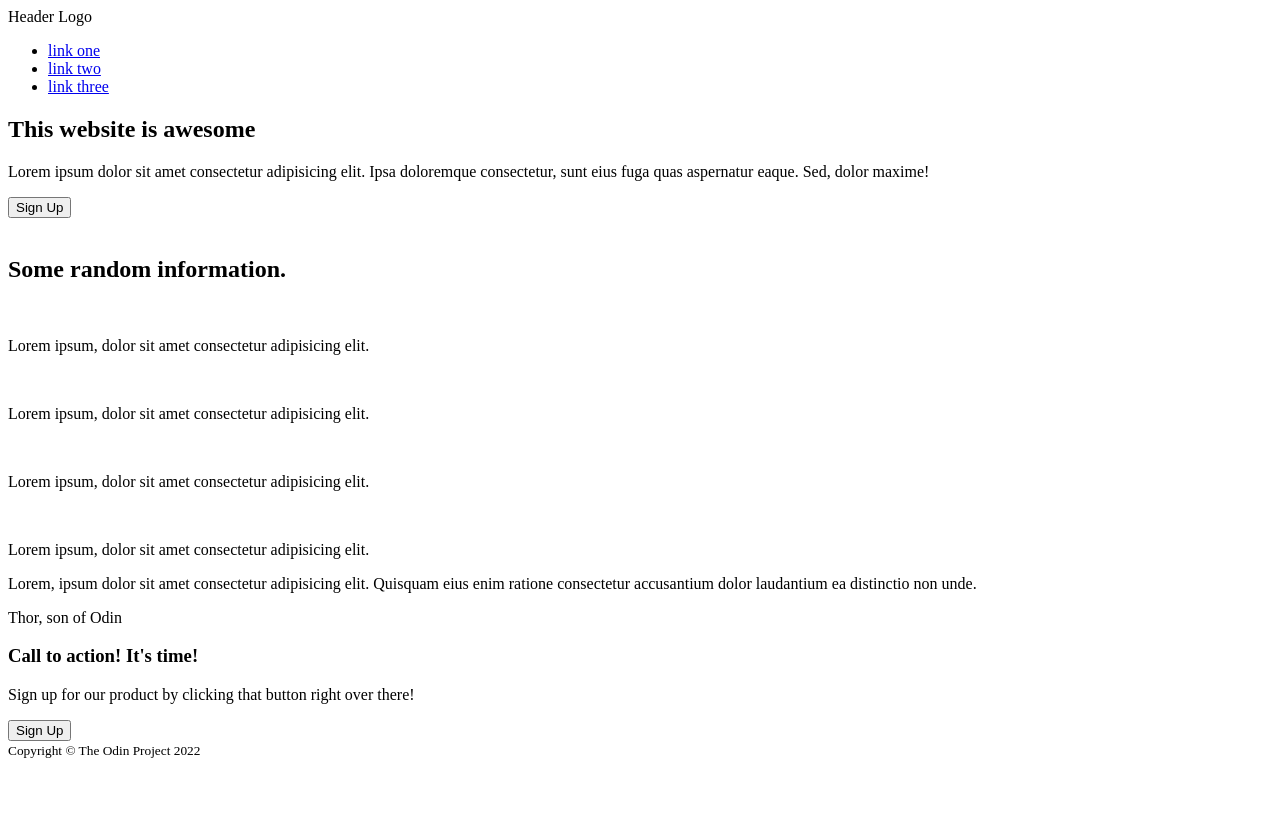
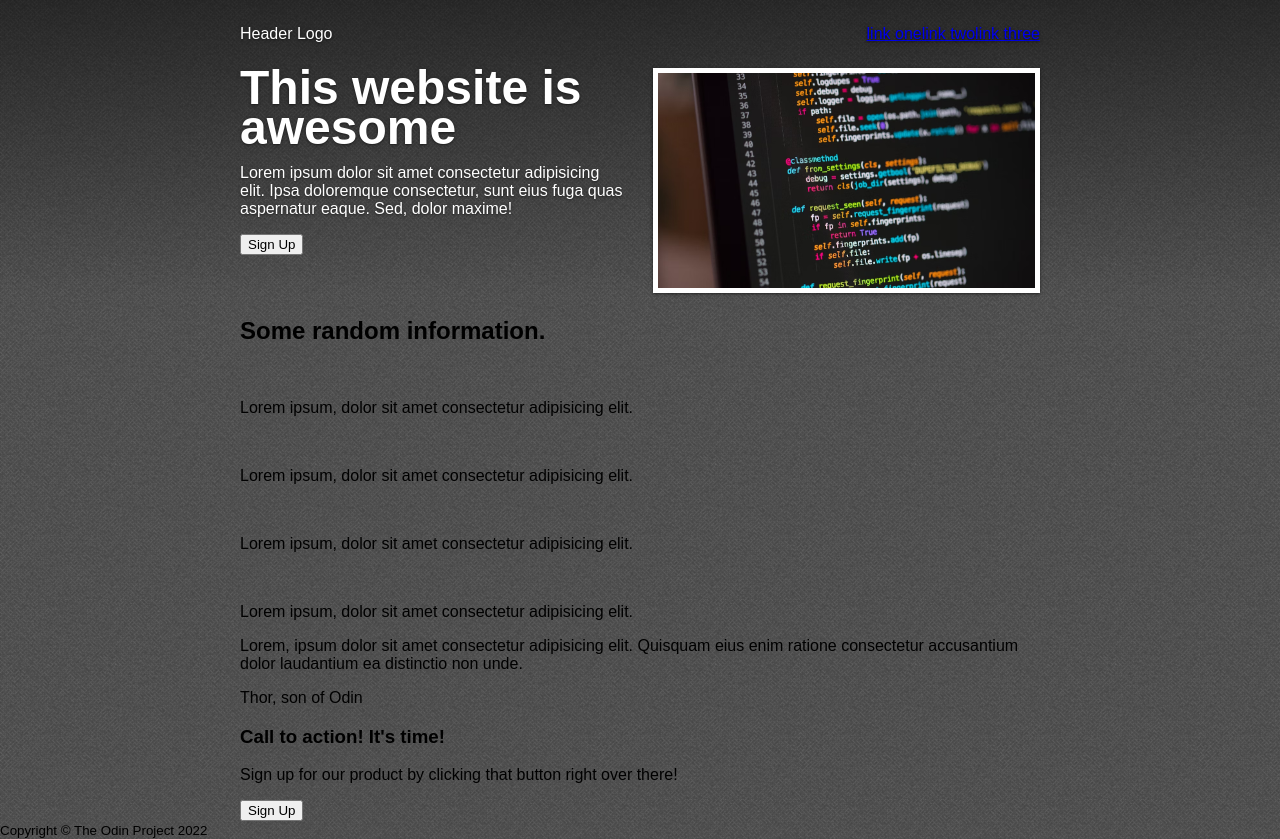
Before and after one commit to endulum/odin-landing, a plain HTML site: page index.html in a window 1280 px wide. Before the commit the page ends 800 px from the top, so only its background shows below. Drawn offline with Linux system fonts and the light colour scheme.

Commit message:
preliminary header styling

```diff
--- a/index.html
+++ b/index.html
@@ -13,25 +13,23 @@
 
     <header>
 
-        <nav>
+        <section class="nav">
             <div class="logo">Header Logo</div>
             <ul>
                 <li><a href="#">link one</a></li>
                 <li><a href="#">link two</a></li>
                 <li><a href="#">link three</a></li>
             </ul>
-        </nav>
+        </section>
 
         <section class="hero">
             <div class="left">
-                <div class="top">
-                    <h1>This website is awesome</h1>
-                    <p>Lorem ipsum dolor sit amet consectetur adipisicing elit. Ipsa doloremque consectetur, sunt eius fuga quas aspernatur eaque. Sed, dolor maxime!</p>
-                </div>
+                <h1>This website is awesome</h1>
+                <p>Lorem ipsum dolor sit amet consectetur adipisicing elit. Ipsa doloremque consectetur, sunt eius fuga quas aspernatur eaque. Sed, dolor maxime!</p>
                 <button>Sign Up</button>
             </div>
             <div class="right">
-                <img src="" alt="">
+                <img src="resources/code.jpeg" alt="">
             </div>
         </section>
 
--- a/resources/style.css
+++ b/resources/style.css
@@ -0,0 +1,71 @@
+* {
+  box-sizing: border-box;
+}
+
+body {
+  background-image: url(/resources/tweed.jpeg);
+  background-repeat: repeat;
+  background-attachment: fixed;
+  margin: 0;
+  padding: 0;
+  font-family: Arial, Helvetica, sans-serif;
+}
+
+header, main, footer {
+  width: 100vw;
+}
+
+section {
+  margin: 0 auto;
+  width: 800px;
+}
+
+header {
+  background-image: linear-gradient(to bottom, rgba(0, 0, 0, 0.5), rgba(0, 0, 0, 0));
+  display: flex;
+  flex-direction: column;
+  gap: 25px;
+  color: white;
+  text-shadow: 0 1px 5px rgba(0, 0, 0, 0.2), 0 1px 2px rgba(0, 0, 0, 0.4);
+}
+
+.nav, .nav ul {
+  display: flex;
+  flex-direction: row;
+}
+
+.nav {
+  margin-top: 25px;
+  justify-content: space-between;
+}
+
+.nav ul {
+  list-style: none;
+  margin: 0;
+}
+
+.hero {
+  display: flex;
+  flex-direction: row;
+  gap: 25px;
+}
+
+.left, .right {
+  width: 50%;
+}
+
+.left h1 {
+  padding: 0;
+  margin: 0;
+  font-size: 48px;
+  line-height: 40px;
+}
+
+.right img {
+  width: 100%;
+  height: 225px;
+  -o-object-fit: cover;
+     object-fit: cover;
+  border: 5px solid white;
+  box-shadow: 0 1px 5px rgba(0, 0, 0, 0.2), 0 1px 2px rgba(0, 0, 0, 0.4);
+}/*# sourceMappingURL=style.css.map */
```
Also changed, not shown: resources/code.jpeg (added), resources/tweed.jpeg (added).
